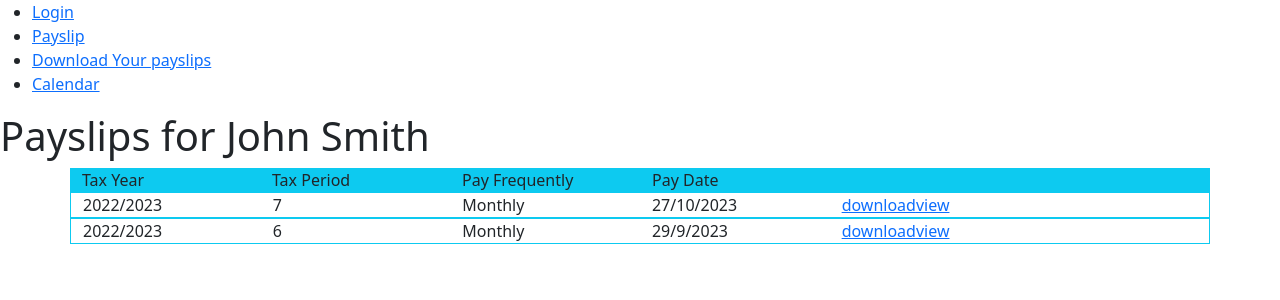
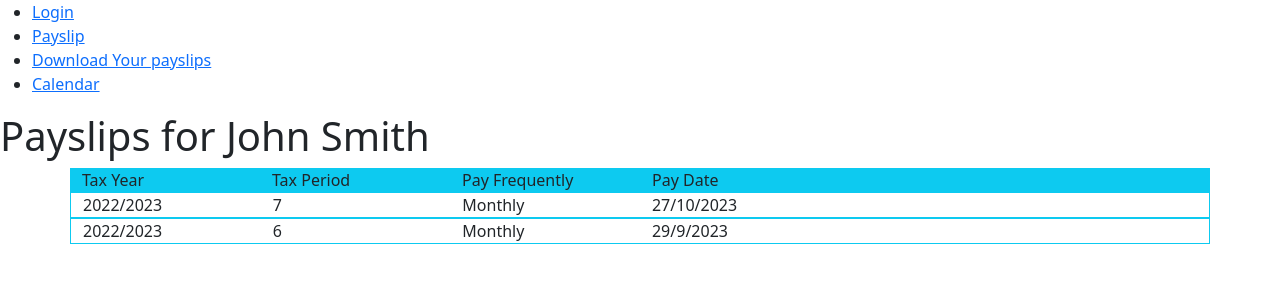
Before and after one commit to KaloyanBobev/payslip-app, a React (Create React App) app: page /download in a window 1280 px wide. Shown: the top 300 px of the page. Built offline with nearby package versions, Linux system fonts and the light colour scheme.

Commit message:
remove some problem rows

```diff
--- a/src/pages/DownloadPayslips.js
+++ b/src/pages/DownloadPayslips.js
@@ -16,14 +16,7 @@ export default function DownloadPayslips() {
           <div className="col-md-2">7</div>
           <div className="col-md-2">Monthly</div>
           <div className="col-md-2">27/10/2023</div>
-          <div className="col-md-2">
-            <a href="#" className="">
-              download
-            </a>
-            <a href="#" className="">
-              view
-            </a>
-          </div>
+          <div className="col-md-2"></div>
         </div>
 
         <div className="row border border-info">
@@ -31,14 +24,7 @@ export default function DownloadPayslips() {
           <div className="col-md-2">6</div>
           <div className="col-md-2">Monthly</div>
           <div className="col-md-2">29/9/2023</div>
-          <div className="col-md-2">
-            <a href="#" className="">
-              download
-            </a>
-            <a href="#" className="">
-              view
-            </a>
-          </div>
+          <div className="col-md-2"></div>
         </div>
       </div>
     </div>
```
